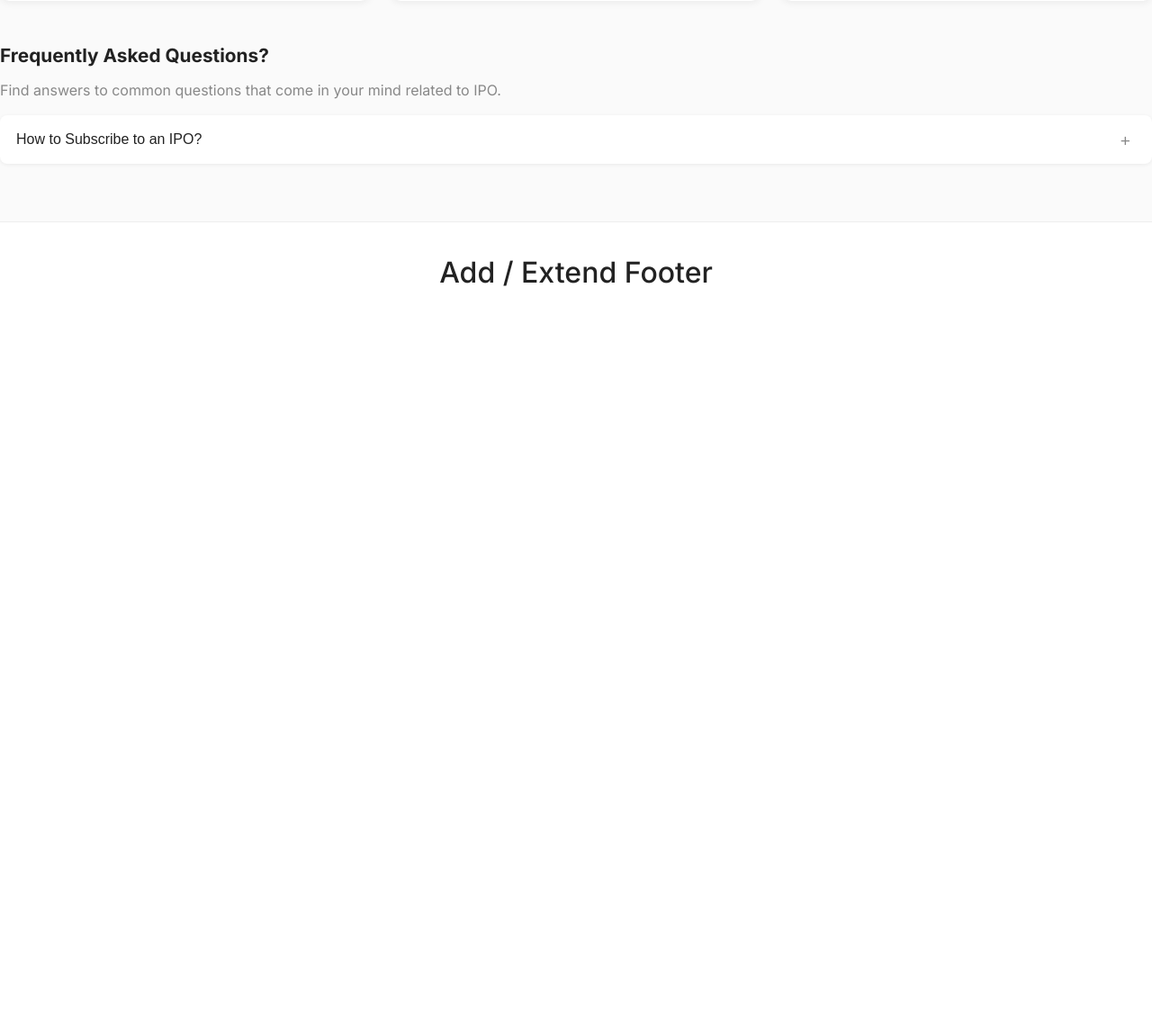
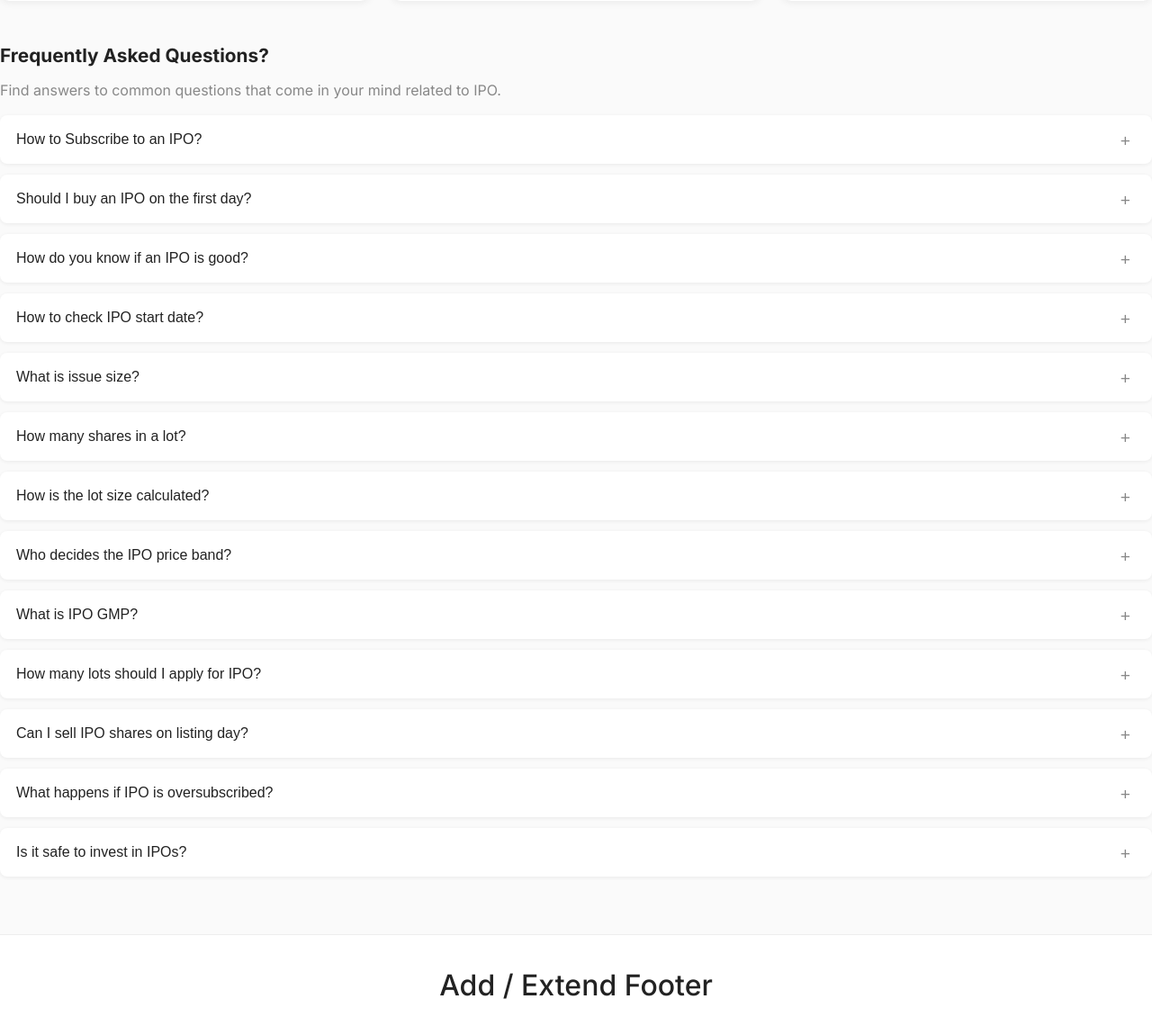
Before and after one commit to akashdavidramisetti/ipo-web-application, a Django app: page / in a window 1280 px wide. Shown: the part 1463-2613 px from the top of the page at 90% size. Before the commit the page ends 1781 px from the top, so only its background shows below. Run offline with Django 5.2, Linux system fonts and the light colour scheme.

Commit message:
Update landing page UI

```diff
--- a/finances/templates/admin_ui/landing.html
+++ b/finances/templates/admin_ui/landing.html
@@ -281,6 +281,78 @@
             </ul>
           </div>
         </div>
+        <div class="faq-item">
+          <button class="faq-question">Should I buy an IPO on the first day?</button>
+          <div class="faq-answer">
+            <p>Buying an IPO on the first day depends on your investment goals and risk appetite. It's important to research the company and market conditions before making a decision.</p>
+          </div>
+        </div>
+        <div class="faq-item">
+          <button class="faq-question">How do you know if an IPO is good?</button>
+          <div class="faq-answer">
+            <p>Check the company's fundamentals, management, industry outlook, and IPO valuation. Reading the prospectus and expert analysis can also help you decide.</p>
+          </div>
+        </div>
+        <div class="faq-item">
+          <button class="faq-question">How to check IPO start date?</button>
+          <div class="faq-answer">
+            <p>You can check the IPO start date on the stock exchange website, the company's official site, or through your broker's platform.</p>
+          </div>
+        </div>
+        <div class="faq-item">
+          <button class="faq-question">What is issue size?</button>
+          <div class="faq-answer">
+            <p>Issue size refers to the total value of shares offered in the IPO, usually expressed in crores or millions.</p>
+          </div>
+        </div>
+        <div class="faq-item">
+          <button class="faq-question">How many shares in a lot?</button>
+          <div class="faq-answer">
+            <p>The number of shares in a lot is specified in the IPO details and can vary for each IPO.</p>
+          </div>
+        </div>
+        <div class="faq-item">
+          <button class="faq-question">How is the lot size calculated?</button>
+          <div class="faq-answer">
+            <p>Lot size is determined by the company and regulators to ensure retail participation and is mentioned in the IPO prospectus.</p>
+          </div>
+        </div>
+        <div class="faq-item">
+          <button class="faq-question">Who decides the IPO price band?</button>
+          <div class="faq-answer">
+            <p>The IPO price band is decided by the company in consultation with its book running lead managers (BRLMs).</p>
+          </div>
+        </div>
+        <div class="faq-item">
+          <button class="faq-question">What is IPO GMP?</button>
+          <div class="faq-answer">
+            <p>IPO GMP (Grey Market Premium) is the premium at which IPO shares are traded in the unofficial market before listing.</p>
+          </div>
+        </div>
+        <div class="faq-item">
+          <button class="faq-question">How many lots should I apply for IPO?</button>
+          <div class="faq-answer">
+            <p>You can apply for a minimum of one lot and up to the maximum allowed for retail investors, as specified in the IPO details.</p>
+          </div>
+        </div>
+        <div class="faq-item">
+          <button class="faq-question">Can I sell IPO shares on listing day?</button>
+          <div class="faq-answer">
+            <p>Yes, you can sell IPO shares on the day they are listed on the stock exchange, subject to market conditions.</p>
+          </div>
+        </div>
+        <div class="faq-item">
+          <button class="faq-question">What happens if IPO is oversubscribed?</button>
+          <div class="faq-answer">
+            <p>If an IPO is oversubscribed, shares are allotted through a lottery system or proportionately, depending on the investor category.</p>
+          </div>
+        </div>
+        <div class="faq-item">
+          <button class="faq-question">Is it safe to invest in IPOs?</button>
+          <div class="faq-answer">
+            <p>IPOs can be risky as well as rewarding. It's important to research thoroughly and consider your risk tolerance before investing.</p>
+          </div>
+        </div>
         <!-- ...repeat .faq-item for each question... -->
       </div>
     </section>
```
